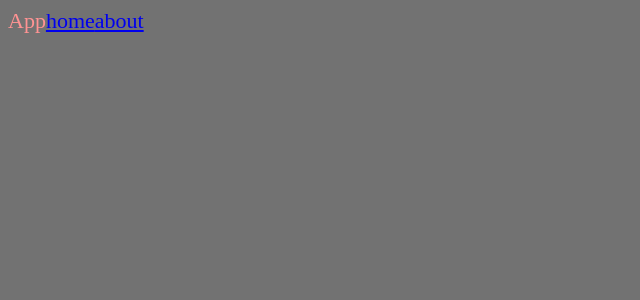
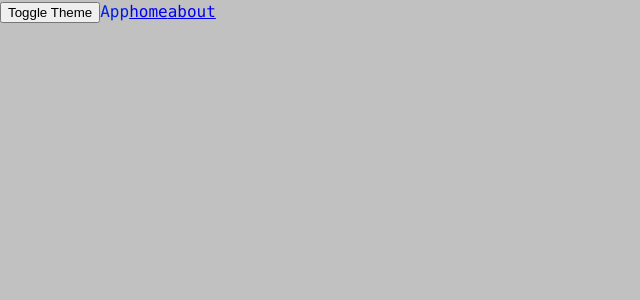
Before and after one commit to karbonara/webpack, a React app: page / in a window 1280 px wide. Before the commit this address had no page. Shown: the top 300 px of the page, without its empty margins (0-640 px from the left). Built offline with nearby package versions, Linux system fonts and the light colour scheme.

Commit message:
Добавляет тему в проект

```diff
--- a/src/App.tsx
+++ b/src/App.tsx
@@ -1,11 +1,14 @@
 import { Routes, Route, Link } from 'react-router-dom';
-import classes from './style.module.scss';
 import Home from './pages/Home';
 import { AboutAsync } from './pages/About/About.async';
+import { useTheme } from './theme/useTheme';
+import './styles/index.scss';
 
 const App = () => {
+  const { theme, toggleTheme } = useTheme();
   return (
-    <div className={classes.text}>
+    <div className={`app ${theme}`}>
+      <button onClick={toggleTheme}>Toggle Theme</button>
       App
       <Link to={'home'}>home</Link>
       <Link to={'about'}>about</Link>
@@ -18,3 +21,6 @@
 };
 
 export default App;
+function setTheme(arg0: any) {
+  throw new Error('Function not implemented.');
+}
--- a/src/index.tsx
+++ b/src/index.tsx
@@ -2,11 +2,14 @@
 import { BrowserRouter } from 'react-router-dom';
 import App from './App';
 import { Suspense } from 'react';
+import ThemeProvider from './theme/ThemeProvider';
 
 render(
   <Suspense fallback={<div>Loading...</div>}>
     <BrowserRouter>
-      <App />
+      <ThemeProvider>
+        <App />
+      </ThemeProvider>
     </BrowserRouter>
   </Suspense>,
   document.getElementById('root')
--- /dev/null
+++ b/src/styles/index.scss
@@ -0,0 +1,11 @@
+@import './variables/global';
+@import './themes/dark';
+@import './themes/normal';
+@import './reset';
+
+.app {
+  font: var(--font-m);
+  background: var(--bg-color);
+  color: var(--primary-color);
+  height: 100vh;
+}
--- /dev/null
+++ b/src/styles/reset.scss
@@ -0,0 +1,130 @@
+html,
+body,
+div,
+span,
+applet,
+object,
+iframe,
+h1,
+h2,
+h3,
+h4,
+h5,
+h6,
+p,
+blockquote,
+pre,
+a,
+abbr,
+acronym,
+address,
+big,
+cite,
+code,
+del,
+dfn,
+em,
+img,
+ins,
+kbd,
+q,
+s,
+samp,
+small,
+strike,
+strong,
+sub,
+sup,
+tt,
+var,
+b,
+u,
+i,
+center,
+dl,
+dt,
+dd,
+ol,
+ul,
+li,
+fieldset,
+form,
+label,
+legend,
+table,
+caption,
+tbody,
+tfoot,
+thead,
+tr,
+th,
+td,
+article,
+aside,
+canvas,
+details,
+embed,
+figure,
+figcaption,
+footer,
+header,
+hgroup,
+menu,
+nav,
+output,
+ruby,
+section,
+summary,
+time,
+mark,
+audio,
+video {
+  margin: 0;
+  padding: 0;
+  border: 0;
+  font-size: 100%;
+  font: inherit;
+  vertical-align: baseline;
+}
+
+/* HTML5 display-role reset for older browsers */
+article,
+aside,
+details,
+figcaption,
+figure,
+footer,
+header,
+hgroup,
+menu,
+nav,
+section {
+  display: block;
+}
+
+body {
+  line-height: 1;
+}
+
+ol,
+ul {
+  list-style: none;
+}
+
+blockquote,
+q {
+  quotes: none;
+}
+
+blockquote:before,
+blockquote:after,
+q:before,
+q:after {
+  content: '';
+  content: none;
+}
+
+table {
+  border-collapse: collapse;
+  border-spacing: 0;
+}
--- /dev/null
+++ b/src/styles/themes/dark.scss
@@ -0,0 +1,5 @@
+.app.dark {
+  --bg-color: rgb(0, 0, 204);
+  --primary-color: rgb(0, 209, 0);
+  --secondary-color: rgb(0, 160, 0);
+}
--- /dev/null
+++ b/src/styles/themes/normal.scss
@@ -0,0 +1,5 @@
+.app.normal {
+  --bg-color: rgb(193, 193, 193);
+  --primary-color: rgb(0, 30, 222);
+  --secondary-color: rgb(0, 33, 150);
+}
--- /dev/null
+++ b/src/styles/variables/global.scss
@@ -0,0 +1,11 @@
+:root {
+  --font-family-main: Consolas, "Liberation Mono", Menlo, Courier, monospace;
+
+  --font-size-m: 16px;
+  --font-line-m: 24px;
+  --font-m: var(--font-size-m) / var(--font-line-m) var(--font-family-main);
+
+  --font-size-l: 24px;
+  --font-line-l: 32px;
+  --font-l: var(--font-size-l) / var(--font-line-l) var(--font-family-main);
+}
--- /dev/null
+++ b/src/theme/ThemeContext.ts
@@ -0,0 +1,12 @@
+import React from "react";
+
+export enum Theme {
+  NORMAL = 'normal',
+  DARK = 'dark',
+};
+export interface ThemeContextProps {
+  theme?: Theme;
+  setTheme?: (theme: Theme) => void;
+}
+export const ThemeContext = React.createContext<ThemeContextProps>({});
+export const LOCAL_STORAGE_THEME_KEY = 'theme';
--- /dev/null
+++ b/src/theme/ThemeProvider.tsx
@@ -0,0 +1,22 @@
+import { FC, useMemo, useState } from "react";
+import { LOCAL_STORAGE_THEME_KEY, Theme, ThemeContext } from "./ThemeContext";
+
+const defaultTheme = localStorage.getItem(LOCAL_STORAGE_THEME_KEY) as Theme || Theme.NORMAL;
+
+const ThemeProvider: FC = ({ children }) => {
+
+  const [theme, setTheme] = useState<Theme>(defaultTheme);
+
+  const defaultProps = useMemo(() => ({
+    theme: theme,
+    setTheme: setTheme
+  }), [theme]);
+
+  return (
+    <ThemeContext.Provider value={defaultProps}>
+      {children}
+    </ThemeContext.Provider>
+  );
+};
+
+export default ThemeProvider;
--- /dev/null
+++ b/src/theme/useTheme.ts
@@ -0,0 +1,16 @@
+import { useContext } from "react";
+import { LOCAL_STORAGE_THEME_KEY, Theme, ThemeContext } from "./ThemeContext";
+
+interface UseThemeResult {
+  toggleTheme: () => void;
+  theme: Theme;
+}
+export const useTheme = (): UseThemeResult => {
+  const { theme, setTheme } = useContext(ThemeContext);
+  const toggleTheme = () => {
+    const newTheme = theme === Theme.DARK ? Theme.NORMAL : Theme.DARK;
+    setTheme(newTheme);
+    localStorage.setItem(LOCAL_STORAGE_THEME_KEY, newTheme);
+  };
+  return { toggleTheme, theme };
+};
```
